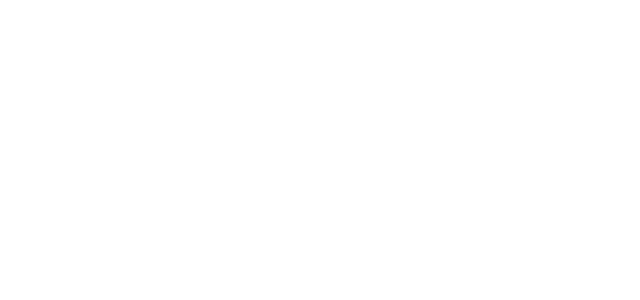
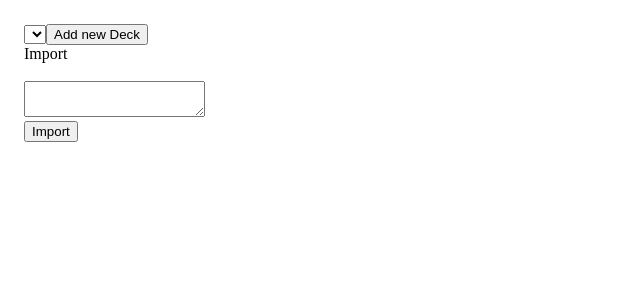
Before and after one commit to Greegko/language-learner, a React app in the folder packages/learner/: page /deck in a window 1280 px wide. Shown: the top 300 px of the page, without its empty margins (0-640 px from the left). Built offline with nearby package versions, Linux system fonts and the light colour scheme.

Commit message:
add basic deck management

```diff
--- a/packages/learner/src/components/app.tsx
+++ b/packages/learner/src/components/app.tsx
@@ -2,8 +2,8 @@
 
 import { TrainingManager, Storage } from "../services";
 
-import { Training } from "./training/training";
-import { Deck } from "./deck/deck";
+import { TrainingPage } from "./training/training";
+import { DeckPage } from "./deck/deck";
 
 import "./app.scss";
 export const App = () => {
@@ -12,10 +12,16 @@
 
   const manager = new TrainingManager(storage);
 
+  const deck = storage.getAvailableDecks()[0];
+
+  if(deck) {
+    manager.setActiveDeck(deck.id);
+  }
+
   return (
     <Routes>
-      <Route path="/deck" element={<Deck />}></Route>
-      <Route path="/" element={<Training trainingManager={manager} />}></Route>
+      <Route path="/deck" element={<DeckPage storage={storage} />}></Route>
+      <Route path="/" element={<TrainingPage trainingManager={manager} />}></Route>
     </Routes>
   );
 };
--- a/packages/learner/src/components/deck/deck.tsx
+++ b/packages/learner/src/components/deck/deck.tsx
@@ -1,5 +1,107 @@
-export const Deck = () => {
+import shortid = require("shortid");
+import { ChangeEvent, useCallback, useRef, useState } from "react";
+import { Storage } from "../../services";
+import { Deck, DeckID, Word } from "../../services/interfaces";
+
+interface DeckProperties {
+  storage: Storage;
+}
+
+import "./desk.scss";
+export const DeckPage = ({ storage }: DeckProperties) => {
+  const decks = storage.getAvailableDecks();
+  const [selectedDeck, setSelectedDeck] = useState<Deck>(() => decks ? decks[0] : null);
+
+  const selectDeck = useCallback((changeEvent: ChangeEvent<HTMLSelectElement>) => {
+    const deck = storage.getDeck(changeEvent.target.value);
+    setSelectedDeck(deck);
+  }, []);
+
+  const addNewDeck = useCallback(() => {
+    const deckName = window.prompt('New deck name');
+    const deck = storage.addDeck(deckName);
+    setSelectedDeck(deck);
+  }, []);
+
   return (
-    <div></div>
-  )
+    <div className="deck">
+      <div>
+        <select onChange={selectDeck}>
+          {decks.map(deck => <option value={deck.id}>{deck.name}</option>)}
+        </select>
+        <button onClick={addNewDeck}>Add new Deck</button>
+      </div>
+
+      <div className="columns">
+        <div>
+          <Import storage={storage} activeDeck={selectedDeck} />
+        </div>
+        {selectedDeck && <div>
+          Words ({ selectedDeck.words.length })
+
+          <table>
+            <tbody>
+              {selectedDeck.words.map(x => storage.getWord(x)).map(word => <tr><td>{word.word}</td><td>{word.translations[0].translation}</td></tr>)}
+            </tbody>
+          </table>
+        </div>}
+        {selectedDeck && <div>
+          Training Records
+
+          <table>
+            <tbody>
+              {selectedDeck.trainingRecords.map(record => <tr><td>{record.type}</td><td>{record.date}</td></tr>)}
+            </tbody>
+          </table>
+        </div>}
+      </div>
+    </div>
+  );
+};
+
+interface ImportProperties {
+  storage: Storage;
+  activeDeck: Deck;
 }
+
+const Import = ({ storage, activeDeck }: ImportProperties) => {
+  const textareaRef = useRef<HTMLTextAreaElement>();
+  const doImport = useCallback(() => {
+    const content = textareaRef.current.value;
+    const words = textToWords(content);
+    words.forEach(word => storage.addWord(activeDeck.id, word));
+
+    storage.save();
+
+    textareaRef.current.value = '';
+  }, [activeDeck]);
+
+  return (
+    <div className="import">
+      <div>Import</div>
+      <br />
+      <textarea ref={textareaRef}></textarea>
+      <br />
+      <button onClick={doImport}>Import</button>
+    </div>
+  );
+};
+
+function textToWords(text: string): Word[] {
+  const words = text.split("\n");
+
+  const getTranslations = (text: string) =>
+    text.split(",").map((y) => ({ translation: y }));
+
+  const wordTexttoWord = (text: string) => {
+    const fields = text.split("\t");
+
+    return {
+      id: shortid(),
+      word: fields[0],
+      translations: getTranslations(fields[1]),
+    };
+  };
+
+  return words.map(wordTexttoWord);
+}
--- /dev/null
+++ b/packages/learner/src/components/deck/desk.scss
@@ -0,0 +1,5 @@
+.deck {
+  .columns {
+    display: flex;
+  }
+}
--- a/packages/learner/src/components/training/training.tsx
+++ b/packages/learner/src/components/training/training.tsx
@@ -3,11 +3,11 @@
 
 import { LearningCard } from './learning-card';
 
-interface TrainingParams {
+interface TrainingPageParams {
   trainingManager: TrainingManager;
 }
 
-export const Training = ({ trainingManager }: TrainingParams) => {
+export const TrainingPage = ({ trainingManager }: TrainingPageParams) => {
   const [activeTrainingTask, setActiveTrainingTask] = useState<TrainingTask>(null);
   const [showResult, setShowResult] = useState<boolean>(null);
   const [hint, setHint] = useState<string>('');
--- a/packages/learner/src/services/interfaces.ts
+++ b/packages/learner/src/services/interfaces.ts
@@ -10,6 +10,7 @@
 
 export type Deck = {
   id: DeckID;
+  name: string;
   trainingRecords: TrainingRecord[];
   words: WordID[]
 }
--- a/packages/learner/src/services/storage.ts
+++ b/packages/learner/src/services/storage.ts
@@ -1,4 +1,6 @@
+import * as shortid from "shortid";
 import { append, values } from "ramda";
+
 
 import { Word, TrainingRecord, WordID, Deck, DeckID } from "./interfaces";
 
@@ -44,8 +46,22 @@
     this.data.decks[deckId].trainingRecords = append(trainingRecord, this.data.decks[deckId].trainingRecords);
   }
 
-  addWord(word: Word) {
+  addWord(deckId: DeckID, word: Word) {
     this.data.words[word.id] = word;
+    this.data.decks[deckId].words = append(word.id, this.data.decks[deckId].words);
+  }
+
+  addDeck(name: string): Deck {
+    const deck = {
+      id: shortid(),
+      name,
+      words: [],
+      trainingRecords: []
+    } as Deck;
+
+    this.data.decks[deck.id] = deck;
+
+    return deck;
   }
 
 }
--- a/packages/learner/src/services/training-manager.ts
+++ b/packages/learner/src/services/training-manager.ts
@@ -1,4 +1,4 @@
-import { head, groupBy, map, pipe, sortBy, prop, last, reverse, toPairs, takeLastWhile } from "ramda";
+import { head, groupBy, map, pipe, sortBy, prop, reverse, toPairs, takeLastWhile } from "ramda";
 
 import { Word, TrainingRecord, TrainingRecordType, DeckID } from "./interfaces";
 import { Storage } from "./storage";
@@ -33,7 +33,7 @@
   }
 
   setActiveDeck(deckId: DeckID) {
-
+    this.activeDeck = deckId;
   }
 
   getNextTask(): TrainingTask {
```
